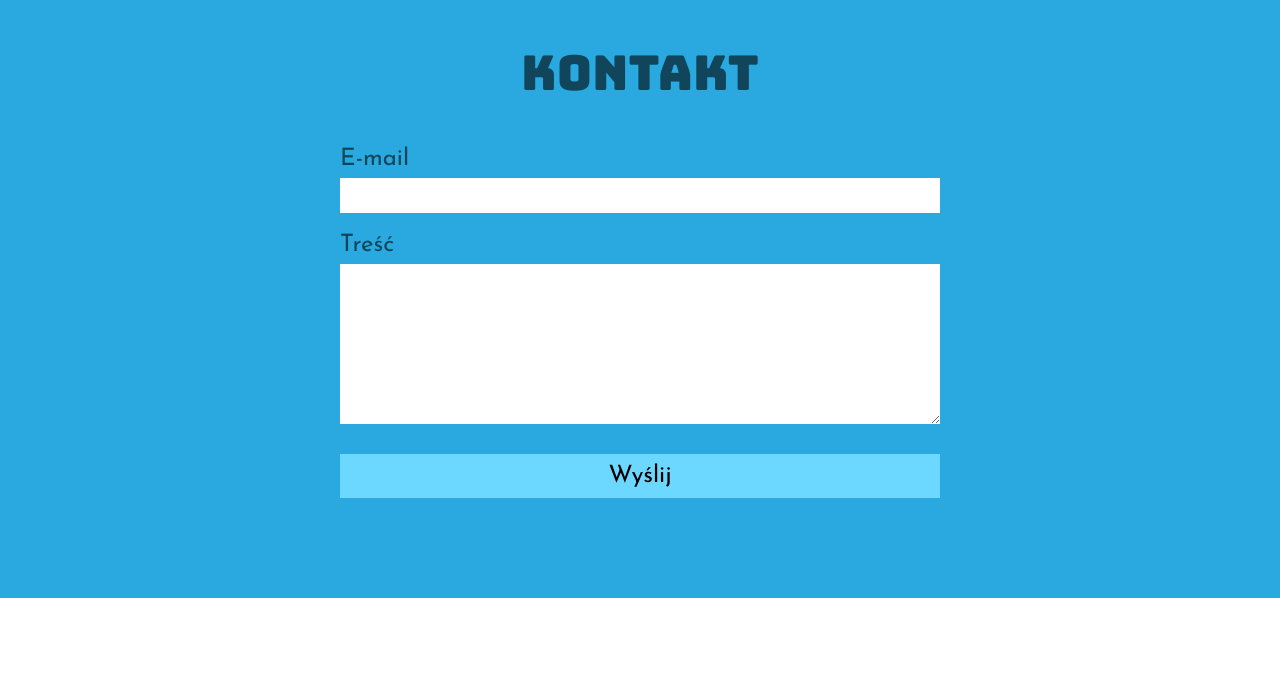
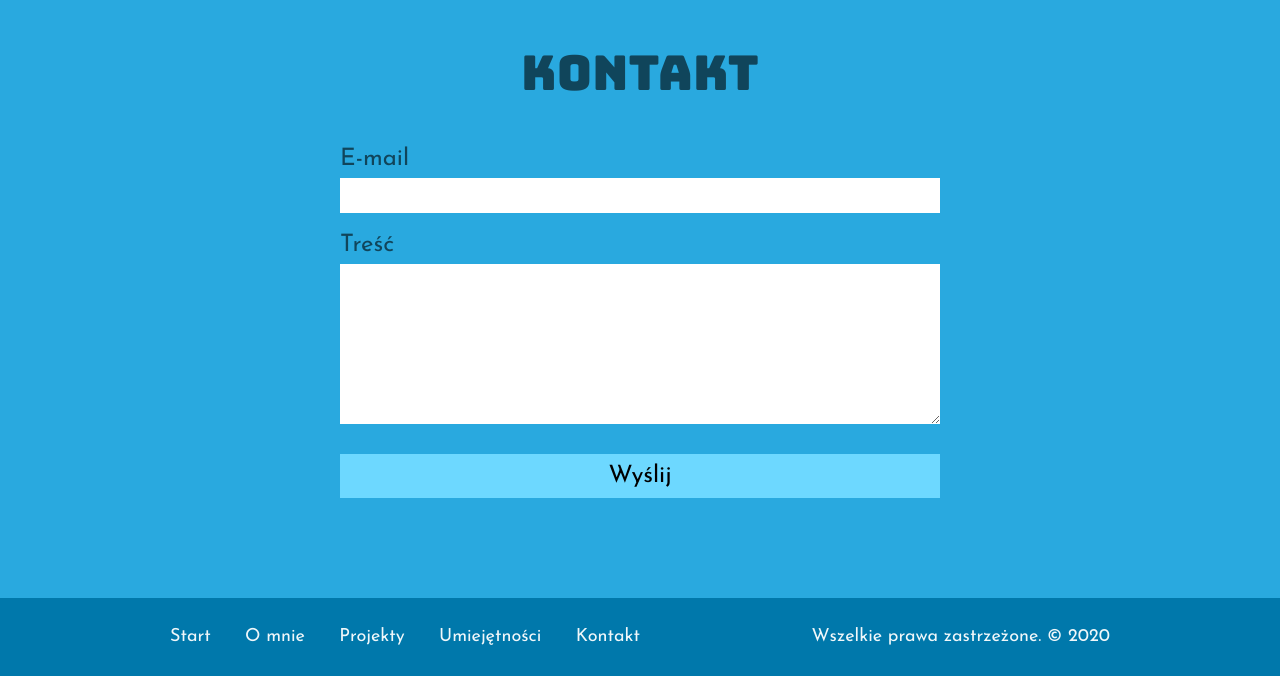
Before and after one commit to jcobswiderski/portfolio, a PHP site: page / in a window 1280 px wide. Shown: the part 5738-6414 px from the top of the page. Before the commit the page ends 6336 px from the top, so only its background shows below. Run offline with PHP 8.4, Linux system fonts and the light colour scheme.

Commit message:
Add page footer

```diff
--- a/index.html
+++ b/index.html
@@ -8,7 +8,7 @@
     <link rel="stylesheet" href="css/styles.min.css">
 </head>
 <body class="page">
-    <header class="header page__header">
+    <header class="header page__header" id="header">
         <span class="header__icon">
             <img src="img/header-icon.png" alt="Programmer icon">
         </span>
@@ -63,7 +63,7 @@
         <h2 class="portfolio__title">Moje realizacje</h2>
         <div class="portfolio__projects">
             <div class="portfolio__item">
-                <img src="img/recipeapp.png" alt="" class="portfolio__outlook">
+                <a href="http://jakubswiderski.com/external-pages/projekt_recipeapp-master/"><img src="img/recipeapp.png" alt="" class="portfolio__outlook"></a>
                 <h3 class="portfolio__item-name">RecipeApp</h3>
             </div>
             <div class="portfolio__item">
@@ -103,5 +103,17 @@
             <input type="submit" class="contact__submit" value="Wyślij">
         </form>
     </section>
+    <section class="footer page__footer">
+        <div class="footer__container">
+            <ul class="footer__navigation">
+                <li class="footer__navigation-item"><a class="footer__link" href="#header">Start</a></li>
+                <li class="footer__navigation-item"><a class="footer__link" href="#aboutme">O mnie</a></li>
+                <li class="footer__navigation-item"><a class="footer__link" href="#portfolio">Projekty</a></li>
+                <li class="footer__navigation-item"><a class="footer__link" href="#skills">Umiejętności</a></li>
+                <li class="footer__navigation-item"><a class="footer__link" href="#contact">Kontakt</a></li>
+            </ul>
+            <span class="footer__info">Wszelkie prawa zastrzeżone. © 2020</span>
+        </div>
+    </section>
 </body>
 </html>
--- /dev/null
+++ b/scss/_footer.scss
@@ -0,0 +1,74 @@
+.footer {
+    background: #0078ab;
+
+    width: 100%;
+    padding: 30px 0;
+
+    font-size: $font-size-small;
+    font-family: $font-family-default;
+
+    display: flex;
+    justify-content: center;
+    align-items: center;
+
+    &__container {
+        max-width: 940px;
+        width: 100%;
+        display: flex;
+        flex-direction: row;
+        justify-content: space-between;
+        align-items: center;
+    }
+
+    &__navigation {
+        width: 50%;
+        display: flex;
+        flex-direction: row;
+        justify-content: space-between;
+        align-items: center;
+    }
+
+    &__link {
+        color: white;
+        opacity: .94;
+        text-decoration: none;
+    }
+
+    &__info {
+        display: flex;
+        justify-content: center;
+        align-items: center;
+
+        color: white;
+        opacity: .94;
+    }
+}
+
+@media (max-width: 992px) {
+    .footer {
+        &__container {
+            flex-direction: column;
+        }
+
+        &__navigation {
+            width: 100%;
+            justify-content: space-around;
+        }
+
+        &__info {
+            padding-top: 25px;
+        }
+    }
+}
+
+@media (max-width: 576px) {
+    .footer {
+        &__navigation {
+            flex-direction: column;
+        }
+
+        &__navigation-item {
+            margin: 4px 0;
+        }
+    }
+}
--- a/scss/styles.scss
+++ b/scss/styles.scss
@@ -25,5 +25,8 @@
 // Contact component styles
 @import 'contact';
 
+// Footer component styles
+@import 'footer';
+
 // Styles for page
 @import 'page';
```
Also changed, not shown: css/styles.min.css.
